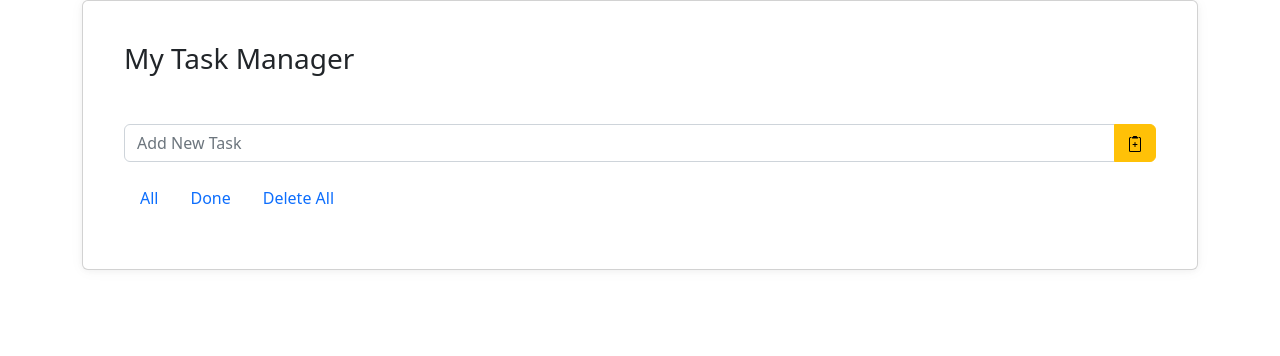
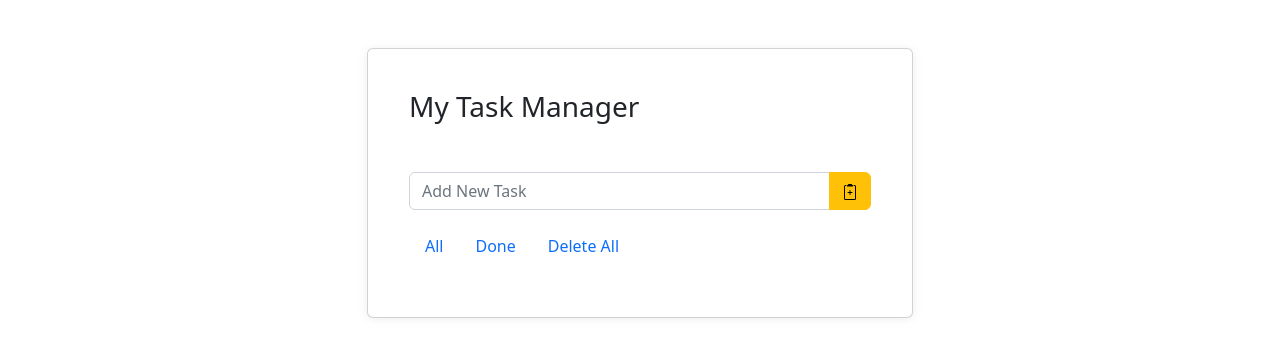
Before and after one commit to arborin/ol-academy-react-todo, a React (Create React App) app: page / in a window 1280 px wide. Shown: the top 356 px of the page. Built offline with nearby package versions, Linux system fonts and the light colour scheme.

Commit message:
[ADD] edit btn

```diff
--- a/src/App.js
+++ b/src/App.js
@@ -1,19 +1,16 @@
-import './App.css';
-import 'bootstrap/dist/css/bootstrap.min.css';
+import "./App.css";
+import "bootstrap/dist/css/bootstrap.min.css";
 import Todo from "./components/Todo";
 
 function App() {
     return (
-        <div className="container">
+        <div className="container mt-5">
             <div className="row">
-                <div className="col-md-12">
-
-                    <Todo/>
-
+                <div className="col-md-6 offset-3">
+                    <Todo />
                 </div>
             </div>
         </div>
-
     );
 }
 
--- a/src/components/Todo.jsx
+++ b/src/components/Todo.jsx
@@ -1,5 +1,5 @@
 import React, { useState } from 'react';
-import { Clipboard2Plus, Trash } from 'react-bootstrap-icons';
+import { Clipboard2Plus, Trash, Pencil } from 'react-bootstrap-icons';
 import Swal from 'sweetalert2';
 import withReactContent from 'sweetalert2-react-content';
 
@@ -25,7 +25,29 @@ function Todo() {
     }
 
 
+    const checkTask = () => {
+        let check = false;
+
+        console.log(inputTask);
+
+        todoTasks.forEach(todo => {
+            if(todo.title===inputTask){
+                check = true;
+            }
+        });
+
+        return check;
+    }
+
+
     const addTask = () =>{
+
+
+        if(checkTask() === true){
+            showAllert("Error!", "Task already exists", "error");
+            return;
+        }
+
         if(inputTask !== ''){
             let id = 0;
 
@@ -125,6 +147,9 @@ function Todo() {
                                         <div className="checker"><span className=""><input type="checkbox" onChange={() => doneTask(task.id)} defaultChecked={task.status}/></span></div>
                                             <span>{task.title}</span>
                                         <button className="btn float-end" onClick={() => deleteTask(task.id)}><Trash className="text-danger pull-end" /></button>
+                                        <button className="btn float-end" onClick={() => editTask(task.id)}><Pencil className="text-primary pull-end" /></button>
+
+
                                     </div>
                                 )
                             })
```
